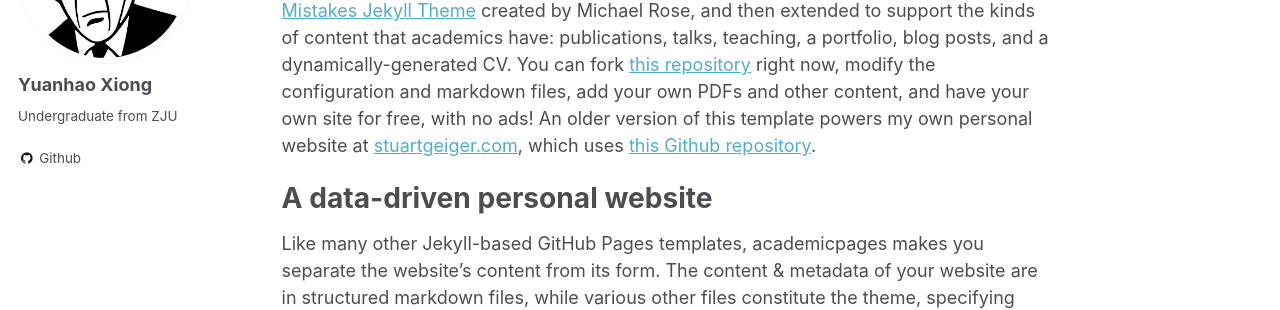
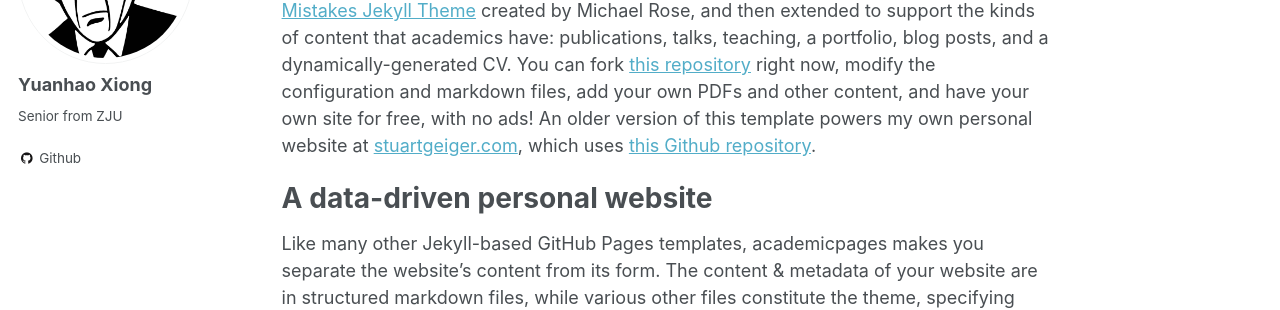
Before and after one commit to xyh97/xyh97.github.io, a Jekyll site: the page built from _pages/about.md, in a window 1280 px wide. Shown: the part 229-539 px from the top of the page. Built offline with Jekyll 4.4.1, drawn with Linux system fonts in a browser that asks for light colours.

Commit message:
change bio

```diff
--- a/_config.yml
+++ b/_config.yml
@@ -82,7 +82,7 @@ analytics:
 author:
   name             : "Yuanhao Xiong"
   avatar           : "timg.jpeg"
-  bio              : "Undergraduate from ZJU"
+  bio              : "Senior from ZJU"
   location         :
   employer         :
   googlescholar    :
```
